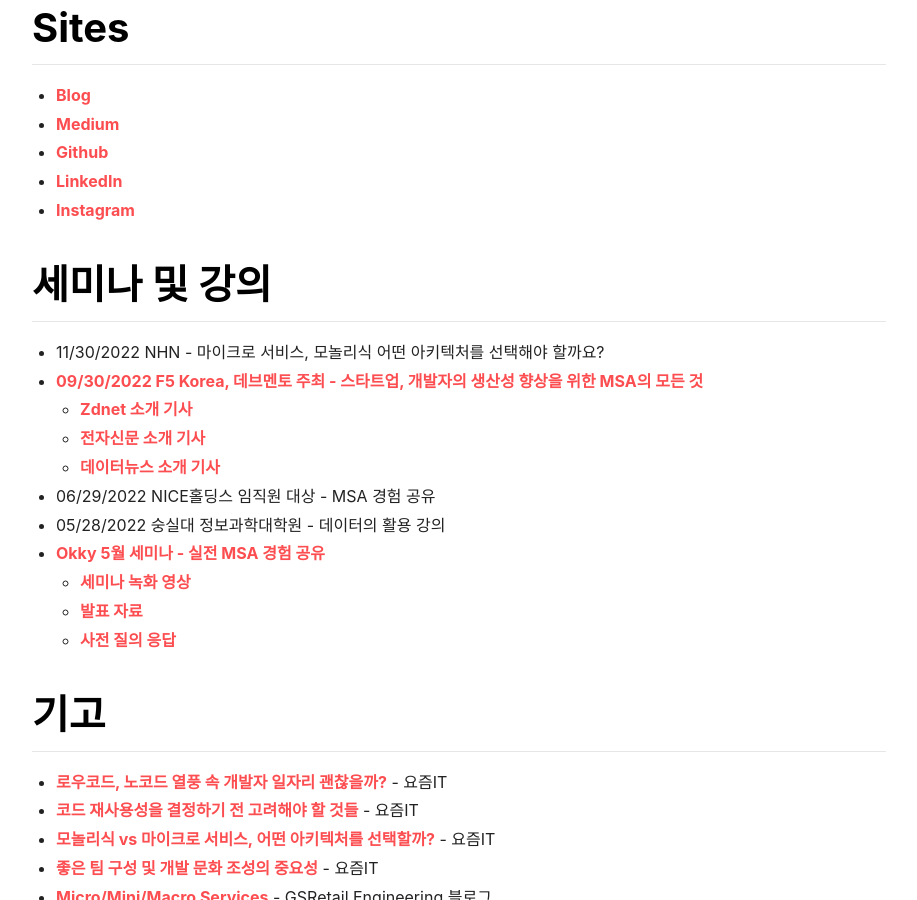
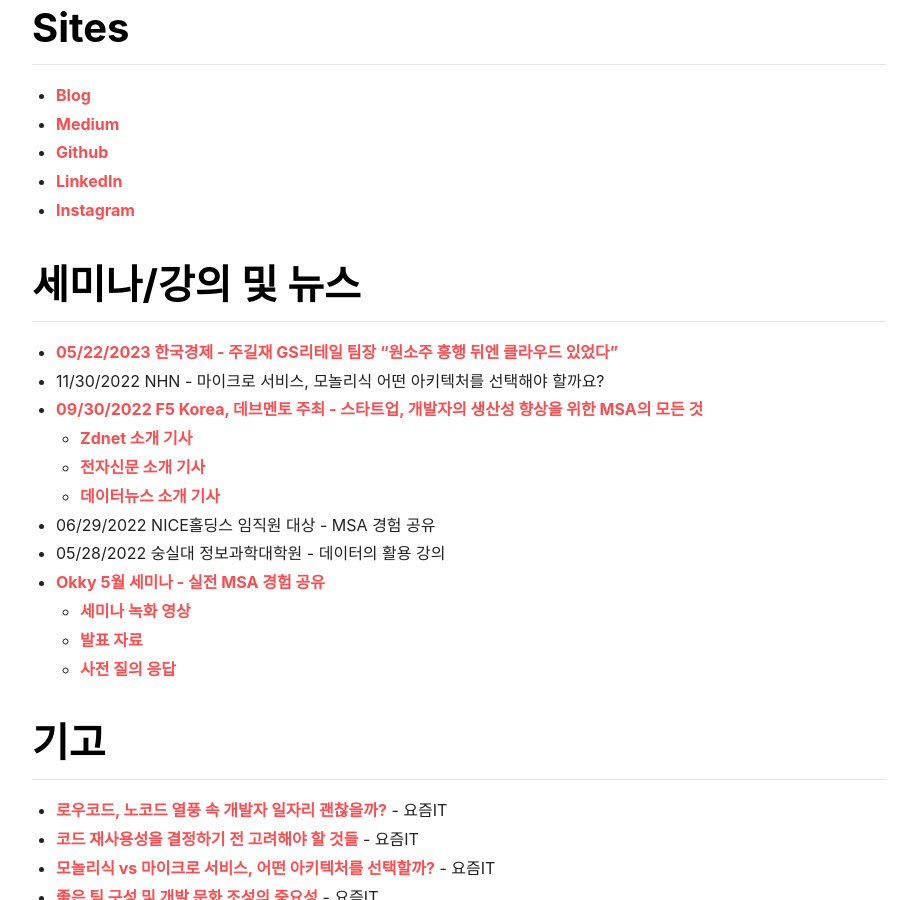
Before and after one commit to giljae/giljae.github.io, a Jekyll site: the page built from about.md, in a window 1280 px wide and 900 px high, scrolled down 453 px. Shown: the whole window, without its empty margins (181-1098 px from the left). Built offline with Jekyll 4.4.1, drawn with Linux system fonts in a browser that asks for light colours.

Commit message:
Update about.md

```diff
--- a/about.md
+++ b/about.md
@@ -41,7 +41,8 @@
 * [LinkedIn](https://www.linkedin.com/in/giljae)
 * [Instagram](https://instagram.com/giljae)
 
-# 세미나 및 강의
+# 세미나/강의 및 뉴스
+* [05/22/2023 한국경제 - 주길재 GS리테일 팀장 "원소주 흥행 뒤엔 클라우드 있었다"](https://www.hankyung.com/it/article/2023052205051)
 * 11/30/2022 NHN - 마이크로 서비스, 모놀리식 어떤 아키텍처를 선택해야 할까요?
 * [09/30/2022 F5 Korea, 데브멘토 주최 - 스타트업, 개발자의 생산성 향상을 위한 MSA의 모든 것](http://www.itonair.tv/class/developermeetup/?wcs_timestamp=1664546400)
   * [Zdnet 소개 기사](https://zdnet.co.kr/view/?no=20220923114519)
```
